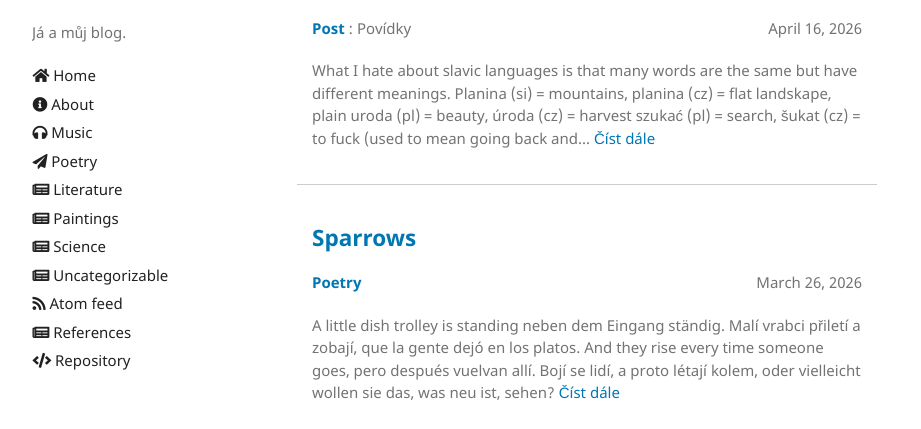
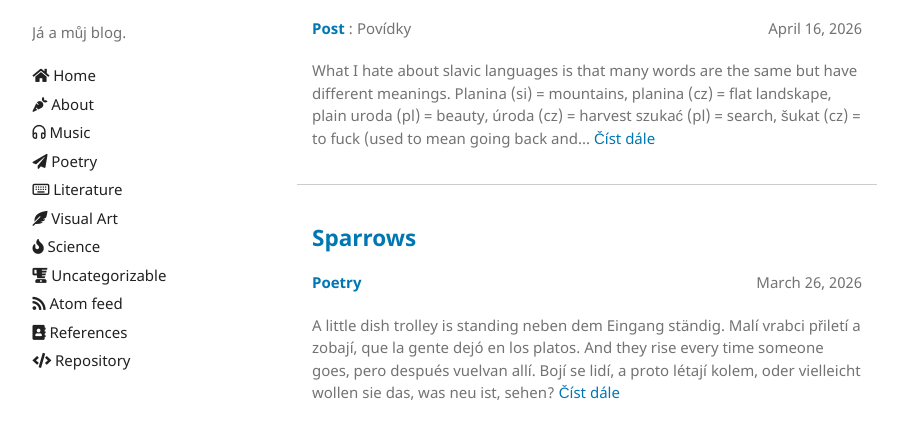
Before and after one commit to thefallofjohannm/thefallofjohannm.github.io, a Jekyll site: the page built from pages/index.md, in a window 1280 px wide. Shown: the part 300-729 px from the top of the page, without its empty margins (178-1099 px from the left). Built offline with Jekyll 4.4.1, drawn with Linux system fonts in a browser that asks for light colours; nearby versions of some CDN libraries; library files that are not in the unit come from our copies.

Commit message:
new icons

```diff
--- a/_config.yml
+++ b/_config.yml
@@ -15,31 +15,31 @@ sidebar:
     icon: <i class="fa-solid fa-home"></i>
     link: /
   - name: About
-    icon: <i class="fa-solid fa-circle-info"></i>
+    icon: <i class="fa-solid fa-carrot"></i>
     link: /about/
   - name: Music
-    icon: <i class="fa-solid fa-headphones"></i>
+    icon: <i class="fa-regular fa-headphones"></i>
     link: /music/
   - name: Poetry
     icon: <i class="fa-solid fa-paper-plane"></i>
     link: /poetry/
   - name: Literature
-    icon: <i class="fa-solid fa-newspaper"></i>
+    icon: <i class="fa-regular fa-keyboard"></i>
     link: /literature/
-  - name: Paintings
-    icon: <i class="fa-solid fa-newspaper"></i>
-    link: /paintings/
+  - name: Visual Art
+    icon: <i class="fa-solid fa-feather-pointed"></i>
+    link: /visualart/
   - name: Science
-    icon: <i class="fa-solid fa-newspaper"></i>
+    icon: <i class="fa-solid fa-fire"></i>
     link: /science/
   - name: Uncategorizable
-    icon: <i class="fa-solid fa-newspaper"></i>
+    icon: <i class="fa-solid fa-blender"></i>
     link: /uncategorizable/
   - name: Atom feed
     icon: <i class="fa-solid fa-rss"></i>
     link: /feed.xml
   - name: References
-    icon: <i class="fa-solid fa-newspaper"></i>
+    icon: <i class="fa-solid fa-address-book"></i>
     link: /references/
   - name: Repository
     icon: <i class="fa-sharp fa-solid fa-code"></i>
```
